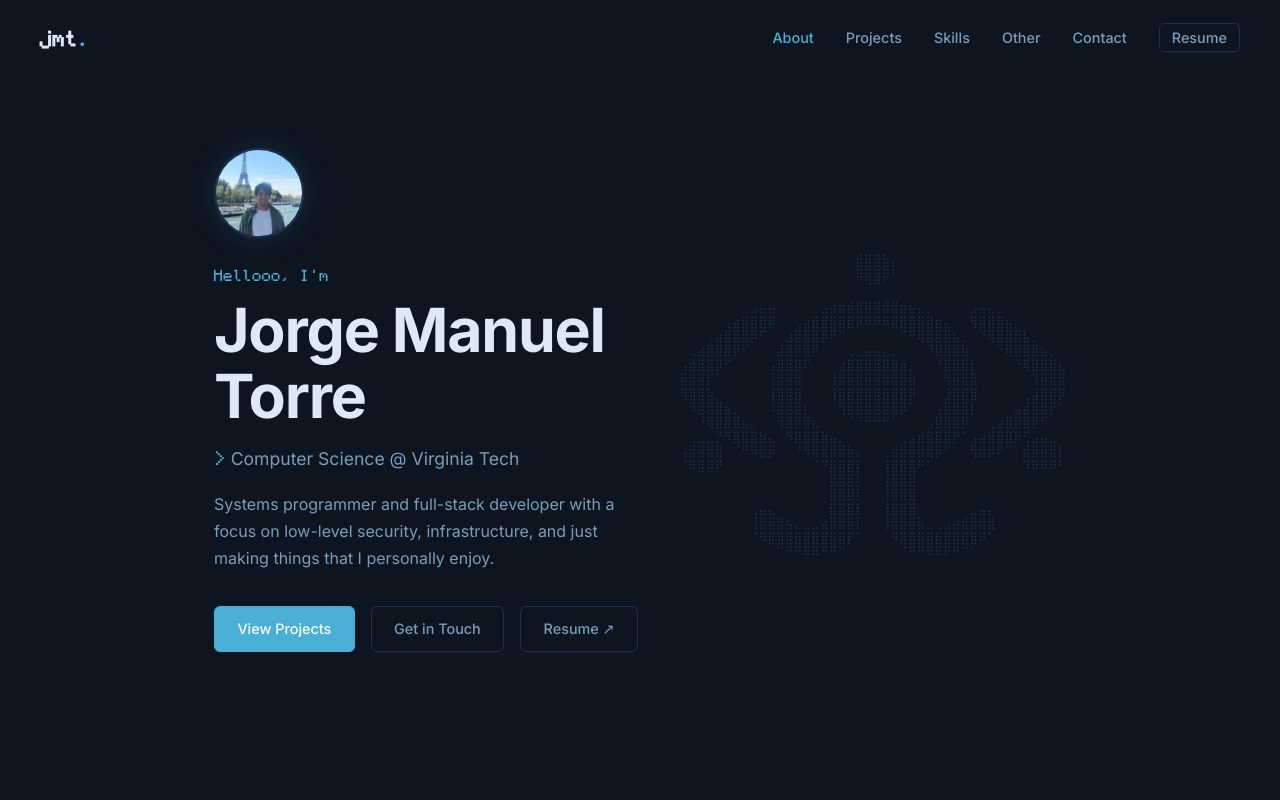
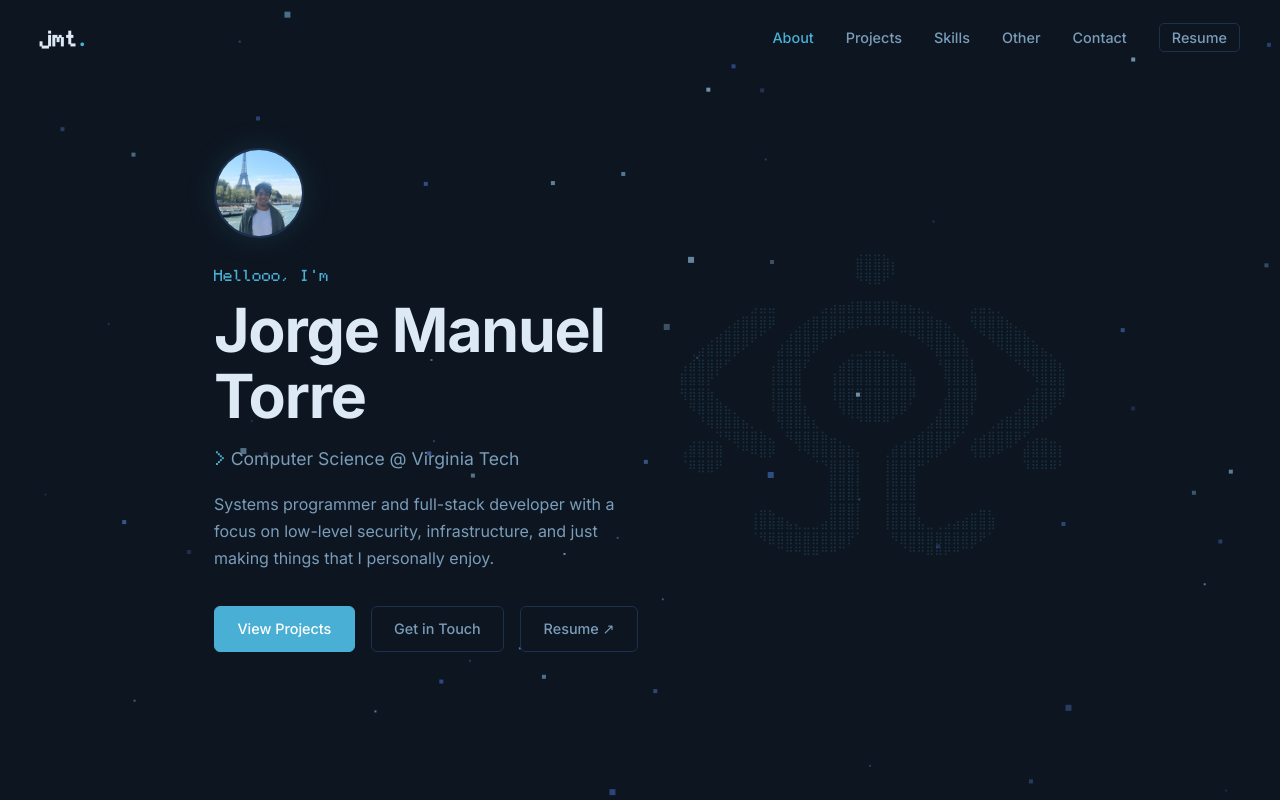
Before and after one commit to jmtorr3/jmtorr3.github.io, a React (Vite) app: page / in a window 1280 px wide. Shown: the top 800 px of the page. Built offline with nearby package versions, Linux system fonts and the light colour scheme; a web font is replaced by a local one.

Commit message:
snow effect

```diff
--- a/src/App.css
+++ b/src/App.css
@@ -2,6 +2,8 @@ main {
   max-width: 900px;
   margin: 0 auto;
   padding: 0 1.5rem;
+  position: relative;
+  z-index: 1;
 }
 
 section {
--- a/src/App.jsx
+++ b/src/App.jsx
@@ -6,11 +6,13 @@ import Skills from './components/Skills'
 import Other from './components/Other'
 import Contact from './components/Contact'
 import FadeIn from './components/FadeIn'
+import Snow from './components/Snow'
 import './App.css'
 
 export default function App() {
   return (
     <>
+      <Snow />
       <Navbar />
       <main>
         <Hero />
--- /dev/null
+++ b/src/components/Snow.css
@@ -0,0 +1,25 @@
+.snow-container {
+  position: fixed;
+  inset: 0;
+  pointer-events: none;
+  z-index: 0;
+  overflow: hidden;
+}
+
+.snow-flake {
+  position: absolute;
+  top: -8px;
+  image-rendering: pixelated;
+  image-rendering: crisp-edges;
+  animation: snow-fall linear infinite;
+  will-change: transform;
+}
+
+@keyframes snow-fall {
+  0% {
+    transform: translateY(-8px) translateX(0px);
+  }
+  100% {
+    transform: translateY(100vh) translateX(var(--drift));
+  }
+}
--- /dev/null
+++ b/src/components/Snow.jsx
@@ -0,0 +1,49 @@
+import { useMemo } from 'react'
+import './Snow.css'
+
+// NixOS colorscheme
+const COLORS = [
+  '#5277c3', // nix blue
+  '#7ebae4', // nix light blue
+  '#4169b8', // darker nix blue
+  '#9ecfee', // pale nix blue
+  '#3a5aab', // deep blue
+]
+
+const SIZES = [2, 2, 4, 4, 4, 6] // pixel multiples, weighted small
+
+export default function Snow({ count = 60 }) {
+  const flakes = useMemo(() => (
+    Array.from({ length: count }, (_, i) => ({
+      id: i,
+      left: Math.random() * 100,
+      size: SIZES[Math.floor(Math.random() * SIZES.length)],
+      color: COLORS[Math.floor(Math.random() * COLORS.length)],
+      duration: 10 + Math.random() * 14,
+      delay: -Math.random() * 24,
+      opacity: 0.25 + Math.random() * 0.45,
+      drift: (Math.random() - 0.5) * 60,
+    }))
+  ), [count])
+
+  return (
+    <div className="snow-container" aria-hidden="true">
+      {flakes.map((f) => (
+        <div
+          key={f.id}
+          className="snow-flake"
+          style={{
+            left: `${f.left}%`,
+            width: `${f.size}px`,
+            height: `${f.size}px`,
+            background: f.color,
+            opacity: f.opacity,
+            animationDuration: `${f.duration}s`,
+            animationDelay: `${f.delay}s`,
+            '--drift': `${f.drift}px`,
+          }}
+        />
+      ))}
+    </div>
+  )
+}
```
Also changed, not shown: 1 other file (tests, documents, lock files or other folders).
